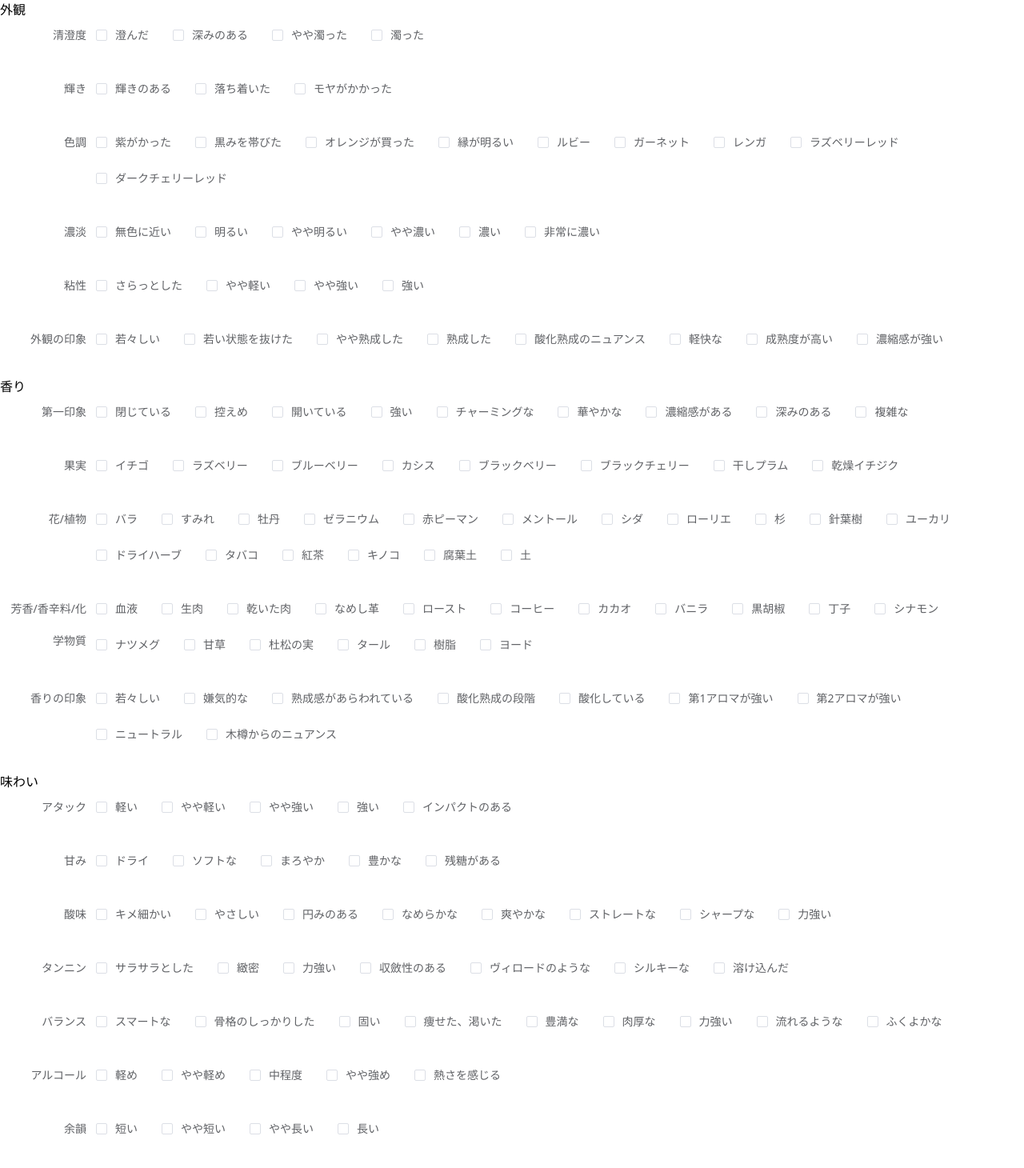
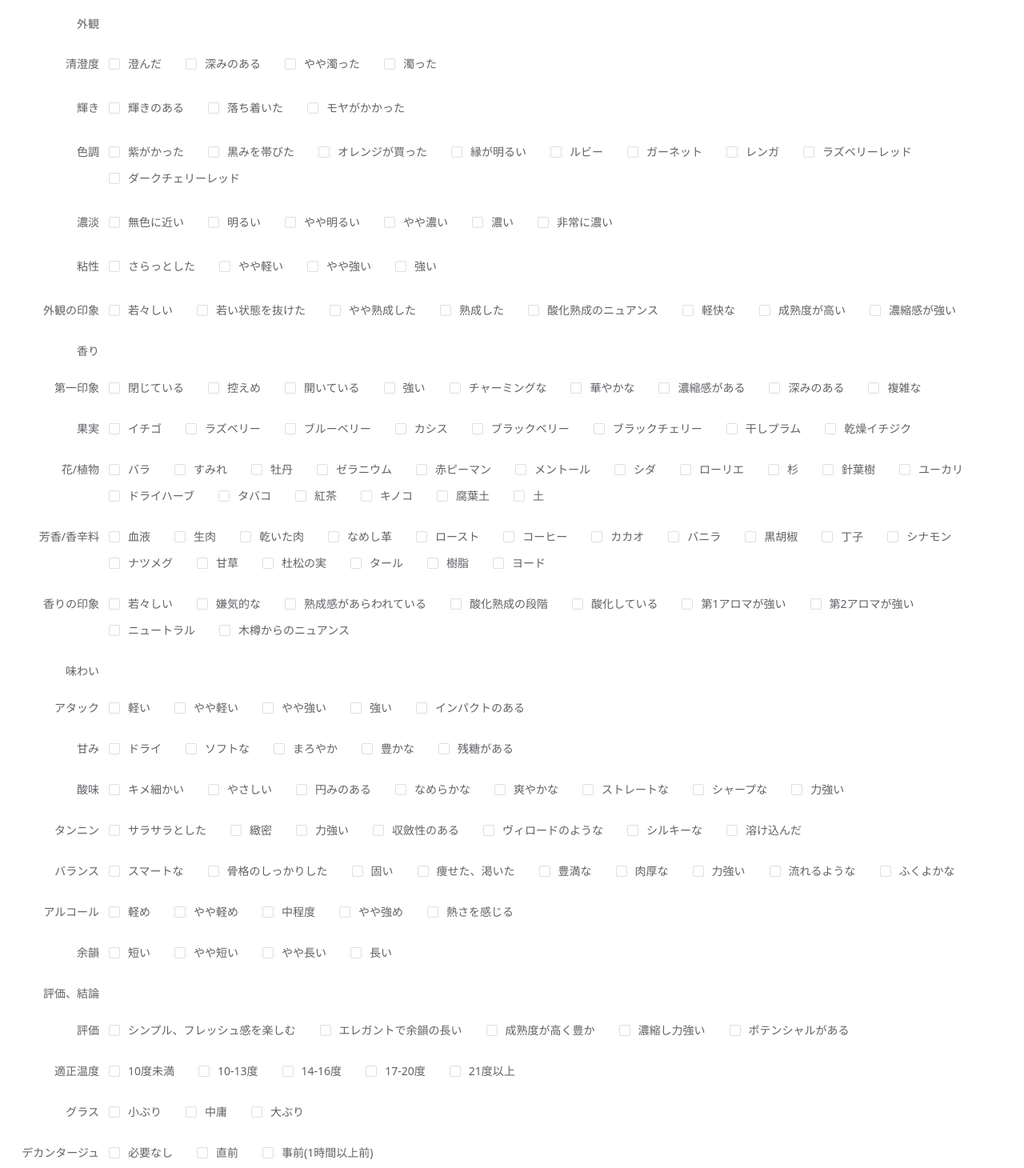
Before and after one commit to takuyakikuchi/wine-tasting-note, a Vue app: page / in a window 1280 px wide. Shown: the top 1460 px of the page at 80% size. Built offline with nearby package versions, Linux system fonts and the light colour scheme.

Commit message:
[FEATURE](Form) Give some margin and title unify

```diff
--- a/src/components/Appearance.vue
+++ b/src/components/Appearance.vue
@@ -1,6 +1,6 @@
 <template>
-  <div>
-    <h1>外観</h1>
+  <div class="grid gap-1">
+    <el-form-item label="外観" />
     <el-form-item label="清澄度">
       <el-checkbox-group v-model="appearanceForm.clarity">
         <el-checkbox
--- a/src/components/Aroma.vue
+++ b/src/components/Aroma.vue
@@ -1,6 +1,6 @@
 <template>
   <div>
-    <h1>香り</h1>
+    <el-form-item label="香り" />
     <el-form-item label="第一印象">
       <el-checkbox-group v-model="aromaForm.firstImpression">
         <el-checkbox
@@ -31,7 +31,7 @@
         ></el-checkbox>
       </el-checkbox-group>
     </el-form-item>
-    <el-form-item label="芳香/香辛料/化学物質">
+    <el-form-item label="芳香/香辛料">
       <el-checkbox-group v-model="aromaForm.spice">
         <el-checkbox
           v-for="(option, index) in spiceOptions"
--- a/src/components/Conclusion.vue
+++ b/src/components/Conclusion.vue
@@ -1,6 +1,6 @@
 <template>
   <div>
-    <h1>評価、結論</h1>
+    <el-form-item label="評価、結論" />
     <el-form-item label="評価">
       <el-checkbox-group v-model="conclusionForm.evaluation">
         <el-checkbox
--- a/src/components/Taste.vue
+++ b/src/components/Taste.vue
@@ -1,6 +1,6 @@
 <template>
   <div>
-    <h1>味わい</h1>
+    <el-form-item label="味わい" />
     <el-form-item label="アタック">
       <el-checkbox-group v-model="tasteForm.attack">
         <el-checkbox
--- a/src/views/Form.vue
+++ b/src/views/Form.vue
@@ -1,6 +1,6 @@
 <template>
-  <div class="container">
-    <el-form label-width="120px">
+  <div class="container m-4">
+    <el-form label-width="120px" size="mini">
       <appearance @updateForm="updateForm" />
       <aroma @updateForm="updateForm" />
       <taste @updateForm="updateForm" />
```
